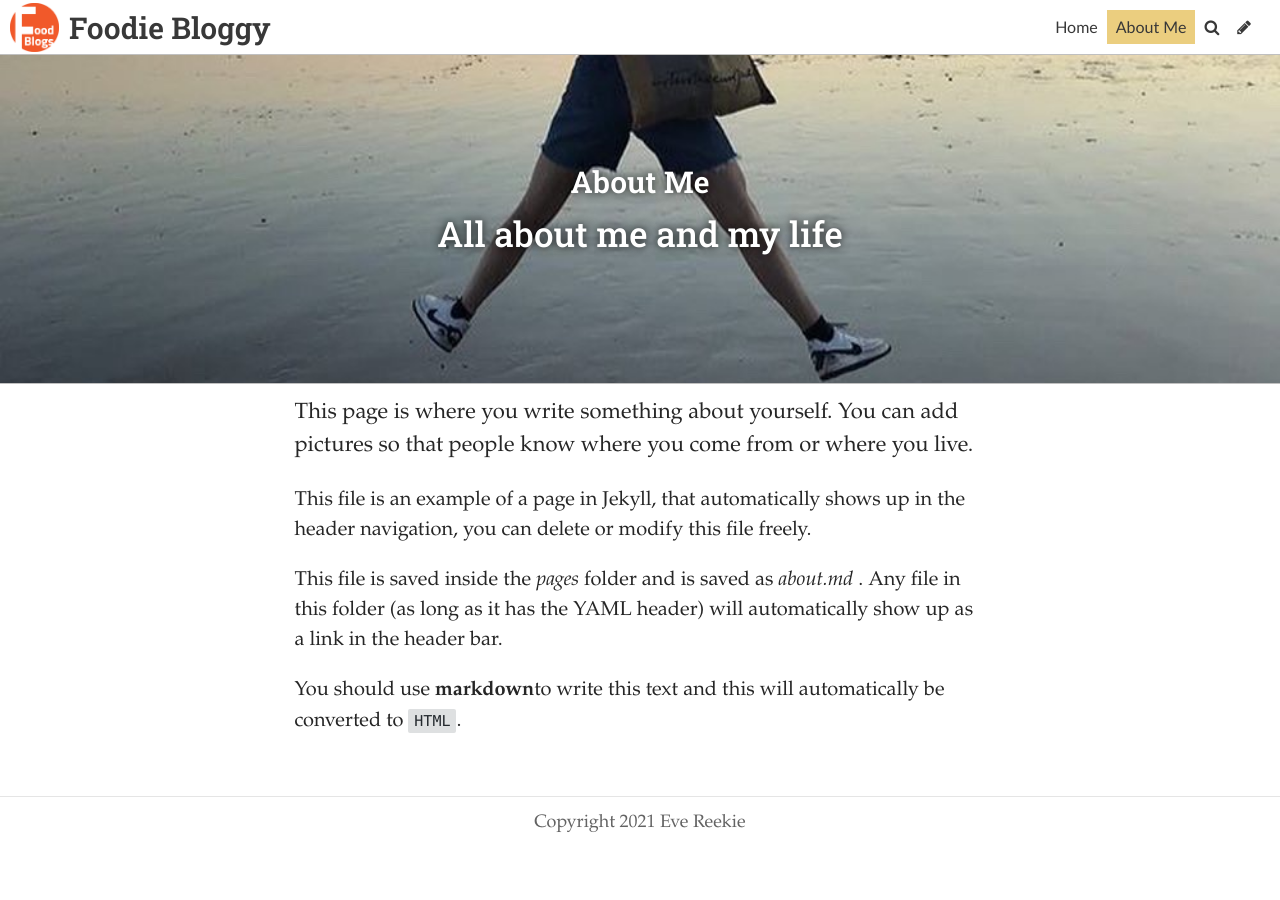
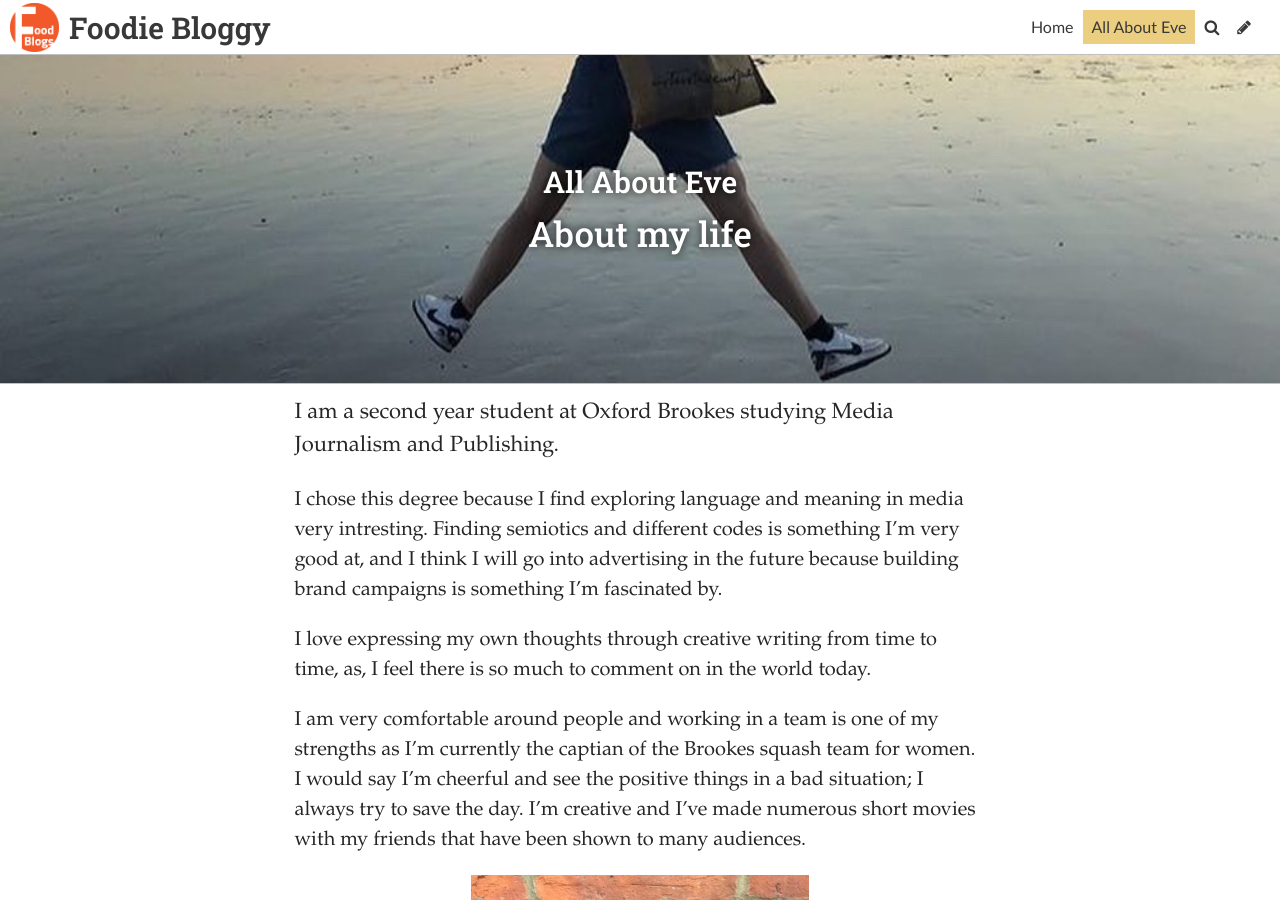
Before and after one commit to eve022/typoggy, a Jekyll site: the page built from pages/about.md, in a window 1280 px wide and 900 px high. Built offline with Jekyll 4.4.1, drawn with Linux system fonts in a browser that asks for light colours; some web fonts are replaced.

Commit message:
Update Page “about”

```diff
--- a/pages/about.md
+++ b/pages/about.md
@@ -1,8 +1,8 @@
 ---
 header_feature_image: /uploads/log.jpg
-title: About Me
+title: All About Eve
 image: ../uploads/84b71f01-af5e-464e-879b-bb22cfa8c0df.jpeg
-subtitle: "All about me and my life "
+subtitle: About my life
 permalink: /about/
 date: 2020-06-29T15:36:12.231Z
 layout: page
@@ -11,11 +11,12 @@ tags: null
 description: null
 show: true
 ---
+I am a second year student at Oxford Brookes studying Media Journalism and Publishing.
 
-This page is where you write something about yourself. You can add pictures so that people know where you come from or where you live.
+I chose this degree because I find exploring language and meaning in media very intresting. Finding semiotics and different codes is something I'm very good at, and I think I will go into advertising in the future because building brand campaigns is something I'm fascinated by.
 
-This file is an example of a page in Jekyll, that automatically shows up in the header navigation, you can delete or modify this file freely.
+I love expressing my own thoughts through creative writing from time to time, as, I feel there is so much to comment on in the world today.
 
-This file is saved inside the _pages_ folder and is saved as _about.md_ . Any file in this folder (as long as it has  the YAML header) will automatically show up as a link in the header bar.
+I am very comfortable around people and working in a team is one of my strengths as I'm currently the captian of the Brookes squash team for women. I would say I'm cheerful and see the positive things in a bad situation; I always try to save the day. I'm creative and I've made numerous short movies with my friends that have been shown to many audiences.
 
-You should use **markdown**to write this text and this will automatically be converted to `HTML`.
+![](../uploads/bba3abbe-0315-4550-8eac-fa083bbd22d4.jpeg "The thing I miss most whilst I'm away studying is my dog, here is a picture of her.")
```
Also changed, not shown: uploads/bba3abbe-0315-4550-8eac-fa083bbd22d4.jpeg (added).
